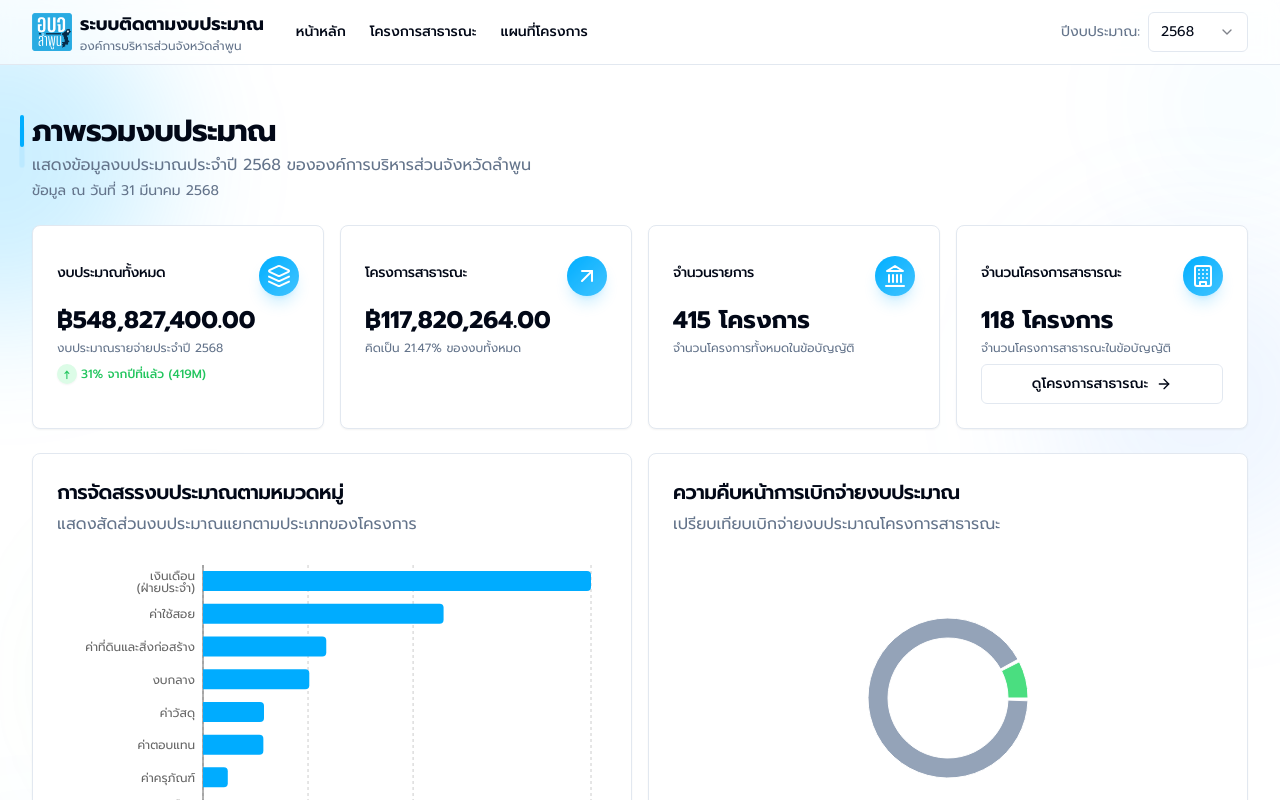
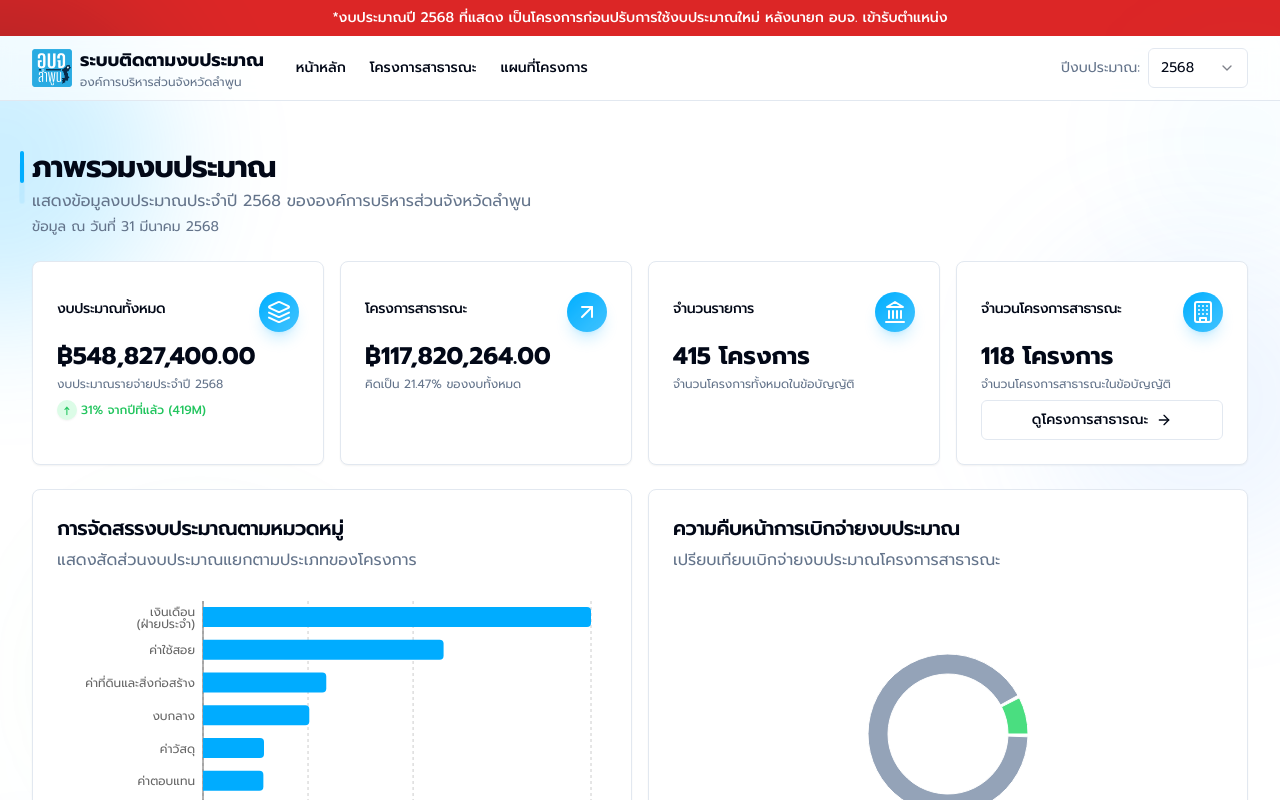
Before and after one commit to badgooooor/budgeting, a React (Vite) app: page / in a window 1280 px wide. Shown: the top 800 px of the page. Built offline with nearby package versions, Linux system fonts and the light colour scheme.

Commit message:
add remark project

```diff
--- a/src/App.tsx
+++ b/src/App.tsx
@@ -16,6 +16,11 @@ const App = () => (
   <QueryClientProvider client={queryClient}>
     <TooltipProvider>
       <div className="min-h-screen bg-background overflow-hidden">
+        {/* Notification Bar */}
+        <div className="w-full bg-red-600 text-white py-2 text-center text-sm font-medium">
+          *งบประมาณปี 2568 ที่แสดง เป็นโครงการก่อนปรับการใช้งบประมาณใหม่ หลังนายก อบจ. เข้ารับตำแหน่ง
+        </div>
+
         {/* Decorative gradients */}
         <div className="fixed top-0 -left-40 w-80 h-80 bg-primary/20 rounded-full blur-3xl mix-blend-multiply"></div>
         <div className="fixed top-60 -right-20 w-80 h-80 bg-blue-400/10 rounded-full blur-3xl mix-blend-multiply"></div>
```
